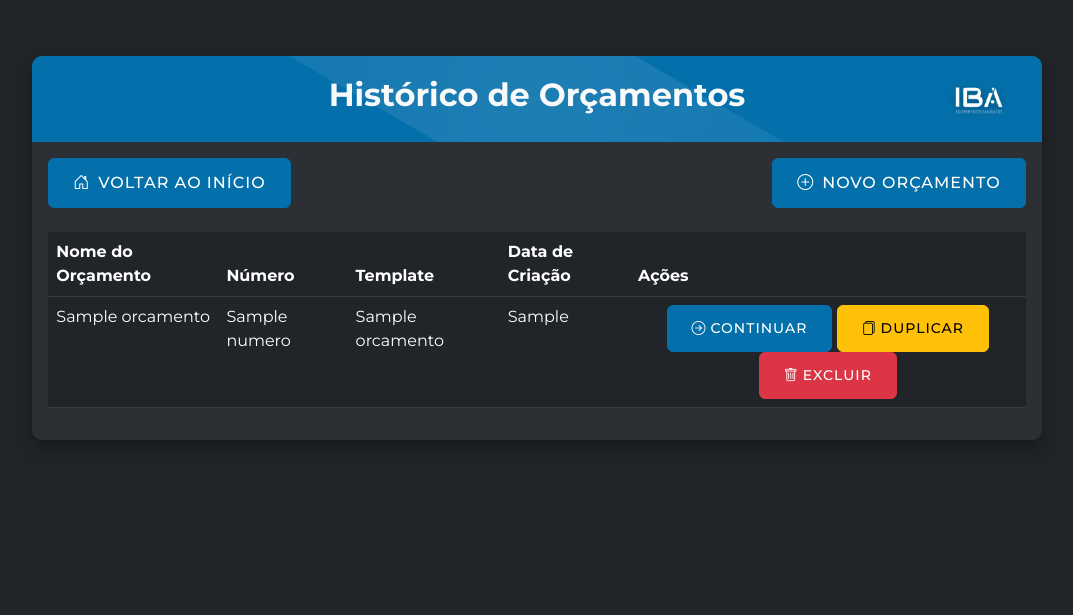
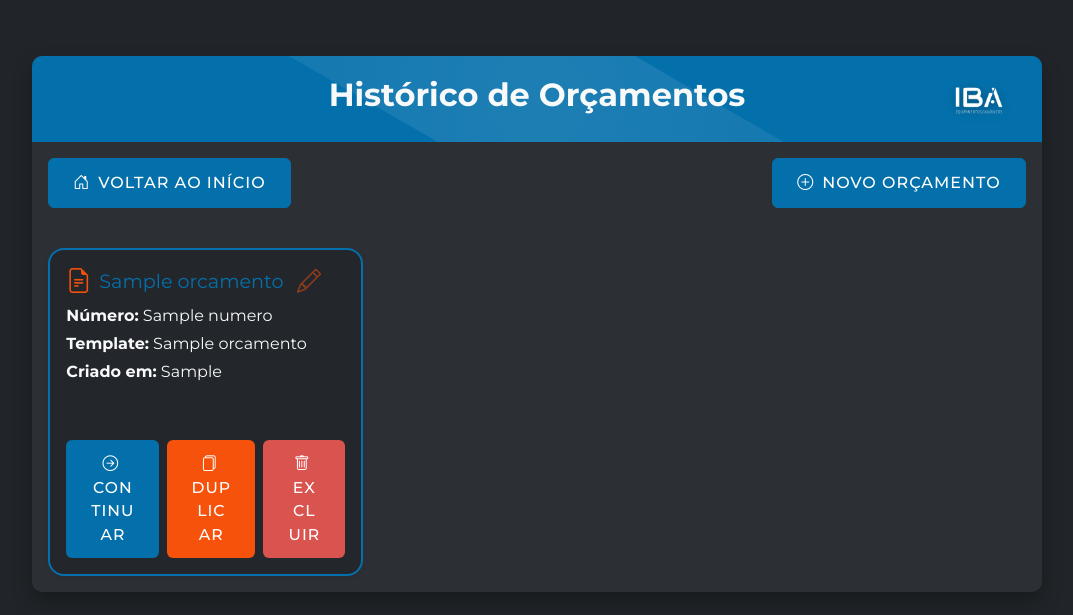
Before and after one commit to andrethaubert/conversor-simples, a Flask app: page /historico in a window 1280 px wide. Shown: the top 615 px of the page, without its empty margins (103-1176 px from the left). Run offline with Flask 3, Linux system fonts and the light colour scheme; a database or web service that is not in the repository returns one stand-in record (values such as "Sample title").

Commit message:
novas features

```diff
--- a/templates/historico.html
+++ b/templates/historico.html
@@ -76,42 +76,49 @@
                             </a>
                         </div>
 
+                        {# Bloco de cards responsivos para orçamentos #}
                         {% if orcamentos|length > 0 %}
-                        <div class="table-responsive">
-                            <table class="table table-dark table-hover" id="tabela-orcamentos">
-                                <thead>
-                                    <tr>
-                                        <th>Nome do Orçamento</th>
-                                        <th>Número</th>
-                                        <th>Template</th>
-                                        <th>Data de Criação</th>
-                                        <th>Ações</th>
-                                    </tr>
-                                </thead>
-                                <tbody>
-                                    {% for orcamento in orcamentos %}
-                                    <tr data-id="{{ orcamento._id }}">
-                                        <td>{{ orcamento.nome }}</td>
-                                        <td>{{ orcamento.numero }}</td>
-                                        <td>{{ orcamento.template_name }}</td>
-                                        <td>{{ orcamento.data_criacao }}</td>
-                                        <td class="text-center">
-                                            <a href="{{ url_for('continuar_orcamento', orcamento_id=orcamento._id) }}" class="btn btn-sm btn-primary">
+                        <div class="row g-3" id="orcamentos-cards">
+                            {% for orcamento in orcamentos %}
+                            <div class="col-12 col-md-6 col-lg-4">
+                                <div class="orcamento-card card h-100 shadow-sm">
+                                    <div class="card-body d-flex flex-column justify-content-between">
+                                        <div>
+                                            <h5 class="card-title mb-2 d-flex align-items-center gap-2">
+                                                <i class="bi bi-file-earmark-text"></i>
+                                                <span class="orcamento-nome" data-id="{{ orcamento._id }}">{{ orcamento.nome }}</span>
+                                                <input type="text" class="form-control form-control-sm d-none orcamento-nome-input" value="{{ orcamento.nome }}" data-id="{{ orcamento._id }}" style="width: 120px; min-width: 0; display: inline-block; padding: 0.1rem 0.3rem; font-size: 0.95em; vertical-align: middle; height: 28px;" />
+                                                <button type="button" class="btn btn-sm btn-outline-secondary btn-edit-nome d-flex align-items-center justify-content-center" data-id="{{ orcamento._id }}" title="Editar nome" style="height: 28px; width: 28px; padding: 0;">
+                                                    <i class="bi bi-pencil"></i>
+                                                </button>
+                                                <button type="button" class="btn btn-sm btn-success btn-save-nome d-none d-flex align-items-center justify-content-center" data-id="{{ orcamento._id }}" title="Salvar nome" style="height: 28px; width: 28px; padding: 0;">
+                                                    <i class="bi bi-check"></i>
+                                                </button>
+                                                <button type="button" class="btn btn-sm btn-secondary btn-cancel-nome d-none d-flex align-items-center justify-content-center" data-id="{{ orcamento._id }}" title="Cancelar edição" style="height: 28px; width: 28px; padding: 0;">
+                                                    <i class="bi bi-x"></i>
+                                                </button>
+                                            </h5>
+                                            <p class="mb-1"><span class="fw-bold">Número:</span> {{ orcamento.numero }}</p>
+                                            <p class="mb-1"><span class="fw-bold">Template:</span> {{ orcamento.template_name }}</p>
+                                            <p class="mb-2"><span class="fw-bold">Criado em:</span> {{ orcamento.data_criacao }}</p>
+                                        </div>
+                                        <div class="d-flex gap-2 mt-2">
+                                            <a href="{{ url_for('continuar_orcamento', orcamento_id=orcamento._id) }}" class="btn btn-sm btn-primary flex-fill">
                                                 <i class="bi bi-arrow-right-circle me-1"></i>Continuar
                                             </a>
-                                            <a href="{{ url_for('duplicar_orcamento', orcamento_id=orcamento._id) }}" class="btn btn-sm btn-warning">
+                                            <a href="{{ url_for('duplicar_orcamento', orcamento_id=orcamento._id) }}" class="btn btn-sm btn-warning flex-fill">
                                                 <i class="bi bi-files me-1"></i>Duplicar
                                             </a>
-                                            <button type="button" class="btn btn-sm btn-danger btn-delete"
+                                            <button type="button" class="btn btn-sm btn-danger btn-delete flex-fill"
                                                     data-id="{{ orcamento._id }}"
                                                     data-name="{{ orcamento.nome }}">
                                                 <i class="bi bi-trash me-1"></i>Excluir
                                             </button>
-                                        </td>
-                                    </tr>
-                                    {% endfor %}
-                                </tbody>
-                            </table>
+                                        </div>
+                                    </div>
+                                </div>
+                            </div>
+                            {% endfor %}
                         </div>
                         {% else %}
                         <div class="alert alert-info text-center">
@@ -119,6 +126,14 @@
                             <p class="mb-0">Nenhum orçamento salvo. Comece criando um novo orçamento!</p>
                         </div>
                         {% endif %}
+                        {# Tabela antiga comentada para fácil reversão #}
+                        {#
+                        <div class="table-responsive">
+                            <table class="table table-dark table-hover" id="tabela-orcamentos">
+                                ... tabela antiga ...
+                            </table>
+                        </div>
+                        #}
                     </div>
                 </div>
             </div>
@@ -222,20 +237,19 @@
                 })
                 .then(data => {
                     if (data.success) {
-                        // Remover a linha da tabela
-                        const row = document.querySelector(`tr[data-id="${currentBudgetId}"]`);
-                        if (row) {
-                            row.remove();
+                        // Remover o card correspondente
+                        const card = document.querySelector(`.orcamento-card [data-id="${currentBudgetId}"]`);
+                        if (card) {
+                            // Sobe até a coluna e remove o card inteiro
+                            const col = card.closest('.col-12, .col-md-6, .col-lg-4');
+                            if (col) col.remove();
 
-                            // Verificar se a tabela ficou vazia
-                            const tbody = document.querySelector('#tabela-orcamentos tbody');
-                            if (!tbody || tbody.children.length === 0) {
-                                // Recarregar a página para mostrar a mensagem de "nenhum orçamento"
+                            // Verificar se não sobrou nenhum card
+                            if (!document.querySelector('.orcamento-card')) {
                                 window.location.reload();
                                 return;
                             }
                         }
-
                         // Esconder o diálogo
                         hideDeleteDialog();
                     } else {
@@ -254,6 +268,55 @@
                     isDeleting = false;
                 });
             });
+
+            // Edição inline do nome do orçamento
+            function setupNomeEdicao() {
+                document.querySelectorAll('.btn-edit-nome').forEach(btn => {
+                    btn.addEventListener('click', function() {
+                        const id = this.getAttribute('data-id');
+                        document.querySelector(`.orcamento-nome[data-id='${id}']`).classList.add('d-none');
+                        document.querySelector(`.orcamento-nome-input[data-id='${id}']`).classList.remove('d-none');
+                        document.querySelector(`.btn-edit-nome[data-id='${id}']`).classList.add('d-none');
+                        document.querySelector(`.btn-save-nome[data-id='${id}']`).classList.remove('d-none');
+                        document.querySelector(`.btn-cancel-nome[data-id='${id}']`).classList.remove('d-none');
+                    });
+                });
+                document.querySelectorAll('.btn-cancel-nome').forEach(btn => {
+                    btn.addEventListener('click', function() {
+                        const id = this.getAttribute('data-id');
+                        document.querySelector(`.orcamento-nome[data-id='${id}']`).classList.remove('d-none');
+                        document.querySelector(`.orcamento-nome-input[data-id='${id}']`).classList.add('d-none');
+                        document.querySelector(`.btn-edit-nome[data-id='${id}']`).classList.remove('d-none');
+                        document.querySelector(`.btn-save-nome[data-id='${id}']`).classList.add('d-none');
+                        document.querySelector(`.btn-cancel-nome[data-id='${id}']`).classList.add('d-none');
+                    });
+                });
+                document.querySelectorAll('.btn-save-nome').forEach(btn => {
+                    btn.addEventListener('click', function() {
+                        const id = this.getAttribute('data-id');
+                        const input = document.querySelector(`.orcamento-nome-input[data-id='${id}']`);
+                        const novoNome = input.value.trim();
+                        if (!novoNome) return;
+                        fetch(`/editar-nome-orcamento/${id}`, {
+                            method: 'POST',
+                            headers: { 'Content-Type': 'application/json' },
+                            body: JSON.stringify({ nome: novoNome })
+                        })
+                        .then(res => res.json())
+                        .then(data => {
+                            if (data.success) {
+                                document.querySelector(`.orcamento-nome[data-id='${id}']`).textContent = novoNome;
+                            }
+                            document.querySelector(`.orcamento-nome[data-id='${id}']`).classList.remove('d-none');
+                            document.querySelector(`.orcamento-nome-input[data-id='${id}']`).classList.add('d-none');
+                            document.querySelector(`.btn-edit-nome[data-id='${id}']`).classList.remove('d-none');
+                            document.querySelector(`.btn-save-nome[data-id='${id}']`).classList.add('d-none');
+                            document.querySelector(`.btn-cancel-nome[data-id='${id}']`).classList.add('d-none');
+                        });
+                    });
+                });
+            }
+            setupNomeEdicao();
         });
     </script>
 </body>
```
Also changed, not shown: 12 other files.
